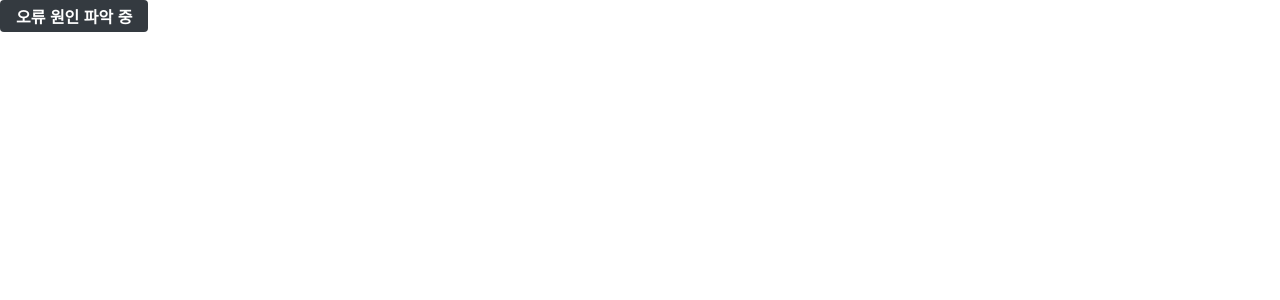
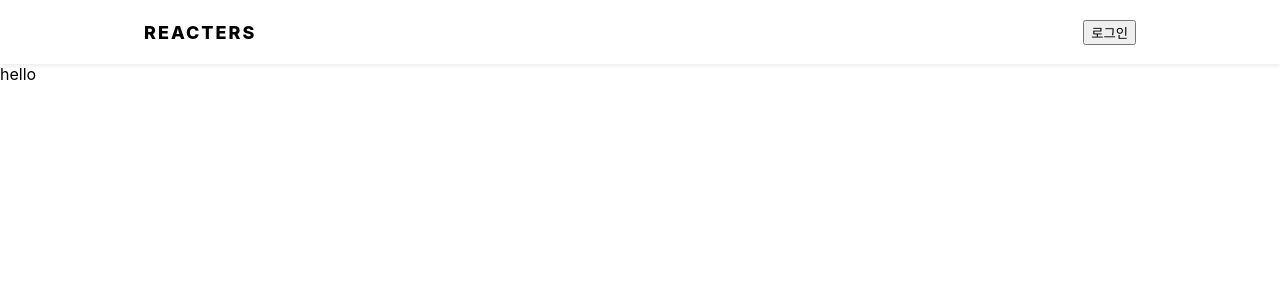
Before and after one commit to dev-93/blog, a React (Create React App) app in the folder blog-frontend/: page / in a window 1280 px wide. Shown: the top 300 px of the page. Built offline with nearby package versions, Linux system fonts and the light colour scheme.

Commit message:
헤더쪽 제작

```diff
--- a/blog-frontend/src/components/common/Button.js
+++ b/blog-frontend/src/components/common/Button.js
@@ -1,9 +1,20 @@
 import React from "react";
 import styled, { css } from "styled-components";
 import palette from "../../lib/styles/palette";
+import { withRouter } from "react-router-dom";
 
-const Button = (props) => {
-    return <StyledButton {...props} />;
+const Button = ({to, history, ...rest}) => {
+    const onClick = e => {
+        if(to) {
+            history.push(to);
+        }
+        if(rest.onClick) {
+            rest.onClick(e)
+        }
+    };
+
+    return <StyledButton {...rest} onclick={onclick}   />;
+
 };
 
 const StyledButton = styled.button`
--- /dev/null
+++ b/blog-frontend/src/components/common/Header.js
@@ -0,0 +1,50 @@
+import React from 'react';
+import styled from "styled-components";
+import Responsive from './Responsive';
+
+
+const Header = () => {
+    return (
+        <>
+            <HeaderBlock>
+                <Wrapper>
+                    <div className="logo">REACTERS</div>
+                    <div className="right">
+                        <button>로그인</button>
+                    </div>
+                </Wrapper>
+            </HeaderBlock>
+
+            <Spacer/>
+        </>
+    )
+};
+
+const HeaderBlock = styled.div`
+    position: fixed;
+    width: 100%;
+    background: white;
+    box-shadow: 0px 2px 4px rgba(0,0,0,0.08);
+`;
+
+const Wrapper = styled(Responsive)`
+    height: 4rem;
+    display: flex;
+    align-items: center;
+    justify-content: space-between;
+    .logo {
+        font-size: 1.125rem;
+        font-weight: 800;
+        letter-spacing: 2px;
+    }
+    .right {
+        display: flex;
+        align-items: center;
+    }
+`;
+
+const Spacer = styled.div`
+    height: 4rem;
+`;
+
+export default Header;
--- /dev/null
+++ b/blog-frontend/src/components/common/Responsive.js
@@ -0,0 +1,23 @@
+import React from 'react';
+import styled from "styled-components";
+
+const Responsive = ({children, ...rest}) => {
+    return <ResponsiveBlock {...rest}>{children}</ResponsiveBlock>
+}
+
+const ResponsiveBlock = styled.div`
+    padding-left: 1rem;
+    padding-right: 1rem;
+    width: 1024px;
+    margin: 0 auto;
+
+    @media (max-width: 1024px) {
+        width: 768px;
+    }
+
+    @media (max-width: 768px) {
+        width: 100%
+    }
+`;
+
+export default Responsive;
--- a/blog-frontend/src/pages/PostListPage.js
+++ b/blog-frontend/src/pages/PostListPage.js
@@ -1,11 +1,12 @@
 import React from "react";
-import Button from "../components/common/Button";
+import Header from "../components/common/Header"
 
 const PostListPage = () => {
     return (
-        <div>
-            <Button>오류 원인 파악 중</Button>
-        </div>
+        <>
+            <Header />
+            <div>hello</div>
+        </>
     );
 };
 
```
